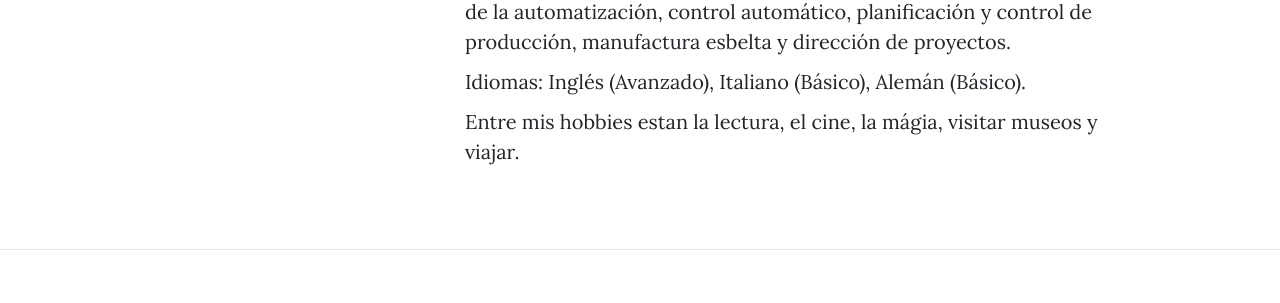
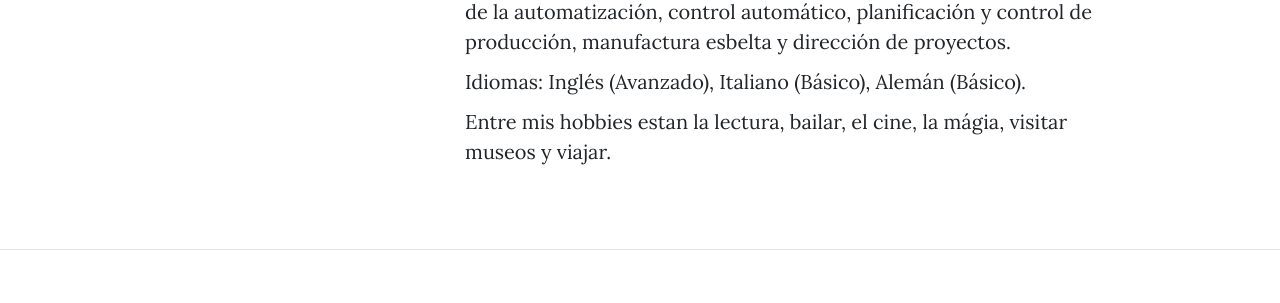
Before and after one commit to drachenjager/web-personal-1, a Django app: page /about-me/ in a window 1280 px wide. Shown: the part 859-1162 px from the top of the page. Run offline with Django 3.2, Linux system fonts and the light colour scheme; some libraries are stand-ins or nearby versions.

Commit message:
Update about.html

```diff
--- a/webpersonal/core/templates/core/about.html
+++ b/webpersonal/core/templates/core/about.html
@@ -22,7 +22,7 @@
              aplicar mi experiencia  y habilidades técnicas en las areas de la automatización,
              control automático, planificación y control de producción, manufactura esbelta y dirección de proyectos.</p>
             <p>Idiomas: Inglés (Avanzado), Italiano (Básico), Alemán (Básico).</p>
-            <p>Entre mis hobbies estan la lectura, el cine, la mágia, visitar museos y viajar.</p>
+            <p>Entre mis hobbies estan la lectura, bailar, el cine, la mágia, visitar museos y viajar.</p>
         </div>
 </div>
 {%endblock%}
```
